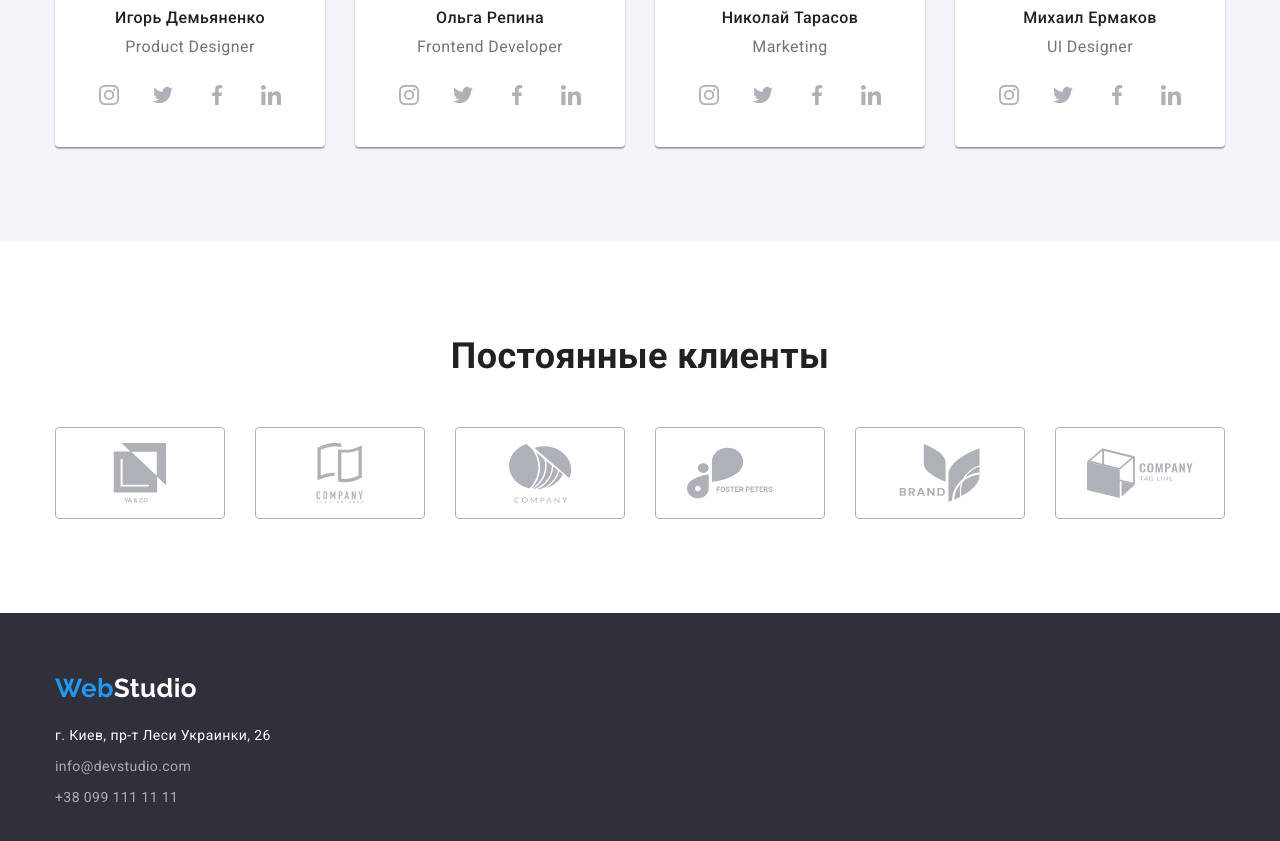
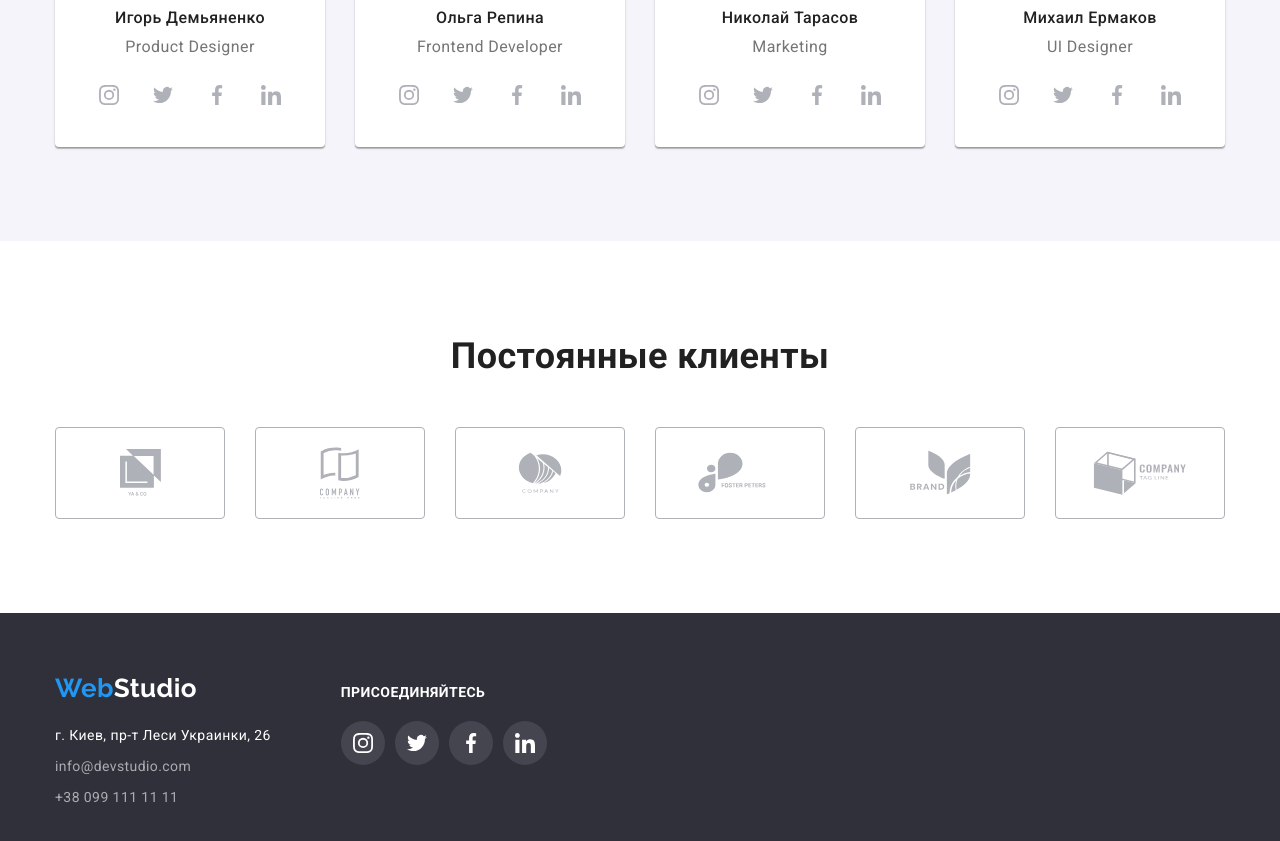
Before and after one commit to BullHeadHouse/goit-markup-hw-04, a plain HTML site: page index.html in a window 1280 px wide. Shown: the part 1560-2401 px from the top of the page. Drawn offline with nearby package versions, Linux system fonts and the light colour scheme.

Commit message:
Finished Footer & Portfolio sections

```diff
--- a/css/styles.css
+++ b/css/styles.css
@@ -60,6 +60,13 @@ p {
 }
 .icon {
   fill: currentColor;
+}
+.social-icon {
+  display: flex;
+  width: 100%;
+  height: 100%;
+  align-items: center;
+  justify-content: center;
 }
 /* MAJOR ELEMENTS */
 
@@ -285,15 +292,8 @@ p {
   margin-right: 10px;
 }
 .team-icon {
-  width: 100%;
-  height: 100%;
-  display: flex;
-  align-items: center;
-  justify-content: center;
   border-radius: 50%;
-
   color: var(--main-icon);
-  /* background-color: var(--white-color); */
 }
 .team-icon:hover,
 .team-icon:focus {
@@ -312,16 +312,9 @@ p {
   margin-left: 30px;
 }
 .client-icon {
-  display: flex;
-  width: 100%;
-  height: 100%;
-  align-items: center;
-  justify-content: center;
-
+  border-radius: 4px;
   border: 1px solid #afb1b8;
-  border-radius: 4px;
   color: var(--main-icon);
-  /* display: flex; */
 }
 .client-icon:hover,
 .client-icon:focus {
@@ -354,6 +347,8 @@ p {
 .button.secondary:focus {
   background-color: var(--accent-color);
   color: var(--white-color);
+  box-shadow: 0px 3px 1px rgba(0, 0, 0, 0.1), 0px 1px 2px rgba(0, 0, 0, 0.08),
+    0px 2px 2px rgba(0, 0, 0, 0.12);
 }
 /* Projects */
 .projects {
@@ -367,6 +362,10 @@ p {
   flex-basis: calc(100% / 3 - 30px);
   margin-left: 30px;
   margin-top: 30px;
+}
+.element:hover {
+  box-shadow: 0px 1px 1px rgba(0, 0, 0, 0.12), 0px 4px 4px rgba(0, 0, 0, 0.06),
+    1px 4px 6px rgba(0, 0, 0, 0.16);
 }
 .project-titletype {
   padding: 20px 24px;
@@ -395,14 +394,18 @@ p {
   padding-bottom: 60px;
   background-color: var(--hero-footer-bgc);
 }
+.f-content {
+  display: flex;
+}
 .logo-footer {
   margin-bottom: 20px;
   display: inline-block;
 }
-.address,
-.street-address {
+.address {
   font-style: normal;
   line-height: 1.6;
+}
+.street-address {
   text-decoration: none;
 }
 .footer .logo-studio,
@@ -421,3 +424,36 @@ p {
 .addlinks .link:focus {
   color: var(--accent-color);
 }
+.socials-block {
+  width: 206px;
+  height: 80px;
+  margin-top: 12px;
+  margin-left: 70px;
+}
+.footer-header {
+  margin-bottom: 20px;
+
+  color: var(--white-color);
+  font-weight: var(--weight-bold);
+  text-transform: uppercase;
+  font-size: inherit;
+}
+.footer-socials {
+  display: flex;
+}
+.footer-link {
+  width: 44px;
+  height: 44px;
+}
+.footer-link:not(:last-child) {
+  margin-right: 10px;
+}
+.footer-icon {
+  color: var(--white-color);
+  background-color: rgba(255, 255, 255, 0.1);
+  border-radius: 50%;
+}
+.footer-icon:hover,
+.footer-icon:focus {
+  background-color: var(--accent-color);
+}
--- a/index.html
+++ b/index.html
@@ -158,25 +158,25 @@
                 <p class="team-post">Product Designer</p>
                 <ul class="social-links">
                   <li class="team-link">
-                    <a class="team-icon" href=""
+                    <a class="social-icon team-icon" href=""
                       ><svg class="icon" width="20" height="20">
                         <use href="./images/icons.svg#instagram"></use></svg
                     ></a>
                   </li>
                   <li class="team-link">
-                    <a class="team-icon" href=""
+                    <a class="social-icon team-icon" href=""
                       ><svg class="icon" width="20" height="20">
                         <use href="./images/icons.svg#twitter"></use></svg
                     ></a>
                   </li>
                   <li class="team-link">
-                    <a class="team-icon" href=""
+                    <a class="social-icon team-icon" href=""
                       ><svg class="icon" width="20" height="20">
                         <use href="./images/icons.svg#facebook"></use></svg
                     ></a>
                   </li>
                   <li class="team-link">
-                    <a class="team-icon" href=""
+                    <a class="social-icon team-icon" href=""
                       ><svg class="icon" width="20" height="20">
                         <use href="./images/icons.svg#linkedin"></use></svg
                     ></a>
@@ -195,25 +195,25 @@
                 <p class="team-post">Frontend Developer</p>
                 <ul class="social-links">
                   <li class="team-link">
-                    <a class="team-icon" href=""
+                    <a class="social-icon team-icon" href=""
                       ><svg class="icon" width="20" height="20">
                         <use href="./images/icons.svg#instagram"></use></svg
                     ></a>
                   </li>
                   <li class="team-link">
-                    <a class="team-icon" href=""
+                    <a class="social-icon team-icon" href=""
                       ><svg class="icon" width="20" height="20">
                         <use href="./images/icons.svg#twitter"></use></svg
                     ></a>
                   </li>
                   <li class="team-link">
-                    <a class="team-icon" href=""
+                    <a class="social-icon team-icon" href=""
                       ><svg class="icon" width="20" height="20">
                         <use href="./images/icons.svg#facebook"></use></svg
                     ></a>
                   </li>
                   <li class="team-link">
-                    <a class="team-icon" href=""
+                    <a class="social-icon team-icon" href=""
                       ><svg class="icon" width="20" height="20">
                         <use href="./images/icons.svg#linkedin"></use></svg
                     ></a>
@@ -232,25 +232,25 @@
                 <p class="team-post">Marketing</p>
                 <ul class="social-links">
                   <li class="team-link">
-                    <a class="team-icon" href=""
+                    <a class="social-icon team-icon" href=""
                       ><svg class="icon" width="20" height="20">
                         <use href="./images/icons.svg#instagram"></use></svg
                     ></a>
                   </li>
                   <li class="team-link">
-                    <a class="team-icon" href=""
+                    <a class="social-icon team-icon" href=""
                       ><svg class="icon" width="20" height="20">
                         <use href="./images/icons.svg#twitter"></use></svg
                     ></a>
                   </li>
                   <li class="team-link">
-                    <a class="team-icon" href=""
+                    <a class="social-icon team-icon" href=""
                       ><svg class="icon" width="20" height="20">
                         <use href="./images/icons.svg#facebook"></use></svg
                     ></a>
                   </li>
                   <li class="team-link">
-                    <a class="team-icon" href=""
+                    <a class="social-icon team-icon" href=""
                       ><svg class="icon" width="20" height="20">
                         <use href="./images/icons.svg#linkedin"></use></svg
                     ></a>
@@ -269,25 +269,25 @@
                 <p class="team-post">UI Designer</p>
                 <ul class="social-links">
                   <li class="team-link">
-                    <a class="team-icon" href=""
+                    <a class="social-icon team-icon" href=""
                       ><svg class="icon" width="20" height="20">
                         <use href="./images/icons.svg#instagram"></use></svg
                     ></a>
                   </li>
                   <li class="team-link">
-                    <a class="team-icon" href=""
+                    <a class="social-icon team-icon" href=""
                       ><svg class="icon" width="20" height="20">
                         <use href="./images/icons.svg#twitter"></use></svg
                     ></a>
                   </li>
                   <li class="team-link">
-                    <a class="team-icon" href=""
+                    <a class="social-icon team-icon" href=""
                       ><svg class="icon" width="20" height="20">
                         <use href="./images/icons.svg#facebook"></use></svg
                     ></a>
                   </li>
                   <li class="team-link">
-                    <a class="team-icon" href=""
+                    <a class="social-icon team-icon" href=""
                       ><svg class="icon" width="20" height="20">
                         <use href="./images/icons.svg#linkedin"></use></svg
                     ></a>
@@ -305,43 +305,43 @@
           <h2 class="section-title">Постоянные клиенты</h2>
           <ul class="clients">
             <li class="client-link">
-              <a class="client-icon" href=""
-                ><svg class="icon" width="106" height="60">
+              <a class="social-icon client-icon" href=""
+                ><svg class="icon" width="41" height="47">
                   <use href="./images/icons.svg#client-1"></use>
                 </svg>
               </a>
             </li>
             <li class="client-link">
-              <a class="client-icon" href=""
-                ><svg class="icon" width="106" height="60">
+              <a class="social-icon client-icon" href=""
+                ><svg class="icon" width="40" height="52">
                   <use href="./images/icons.svg#client-2"></use>
                 </svg>
               </a>
             </li>
             <li class="client-link">
-              <a class="client-icon" href=""
-                ><svg class="icon" width="106" height="60">
+              <a class="social-icon client-icon" href=""
+                ><svg class="icon" width="44" height="41">
                   <use href="./images/icons.svg#client-3"></use>
                 </svg>
               </a>
             </li>
             <li class="client-link">
-              <a class="client-icon" href=""
-                ><svg class="icon" width="106" height="60">
+              <a class="social-icon client-icon" href=""
+                ><svg class="icon" width="84" height="41">
                   <use href="./images/icons.svg#client-4"></use>
                 </svg>
               </a>
             </li>
             <li class="client-link">
-              <a class="client-icon" href=""
-                ><svg class="icon" width="106" height="60">
+              <a class="social-icon client-icon" href=""
+                ><svg class="icon" width="63" height="45">
                   <use href="./images/icons.svg#client-5"></use>
                 </svg>
               </a>
             </li>
             <li class="client-link">
-              <a class="client-icon" href=""
-                ><svg class="icon" width="106" height="60">
+              <a class="social-icon client-icon" href=""
+                ><svg class="icon" width="94" height="44">
                   <use href="./images/icons.svg#client-6"></use>
                 </svg>
               </a>
@@ -353,7 +353,8 @@
 
     <!-- Footer -->
     <footer class="footer">
-      <div class="container">
+      <div class="container f-content">
+        <div class>
           <a class="logo link logo-footer" href="./index.html"
             >Web<span class="logo-studio">Studio</span></a
           >
@@ -375,6 +376,41 @@
             </ul>
           </address>
         </div>
+
+        <div class="socials-block">
+          <h2 class="footer-header">Присоединяйтесь</h2>
+          <ul class="footer-socials">
+            <li class="footer-link">
+              <a class="social-icon footer-icon" href=""
+                ><svg class="icon" width="20" height="20">
+                  <use href="./images/icons.svg#instagram"></use>
+                </svg>
+              </a>
+            </li>
+            <li class="footer-link">
+              <a class="social-icon footer-icon" href=""
+                ><svg class="icon" width="20" height="20">
+                  <use href="./images/icons.svg#twitter"></use>
+                </svg>
+              </a>
+            </li>
+            <li class="footer-link">
+              <a class="social-icon footer-icon" href=""
+                ><svg class="icon" width="20" height="20">
+                  <use href="./images/icons.svg#facebook"></use>
+                </svg>
+              </a>
+            </li>
+            <li class="footer-link">
+              <a class="social-icon footer-icon" href=""
+                ><svg class="icon" width="20" height="20">
+                  <use href="./images/icons.svg#linkedin"></use>
+                </svg>
+              </a>
+            </li>
+          </ul>
+        </div>
+      </div>
     </footer>
   </body>
 </html>
```
Also changed, not shown: portfolio.html (+41 -5 lines). Lines whose indentation alone changed are shown as unchanged.
